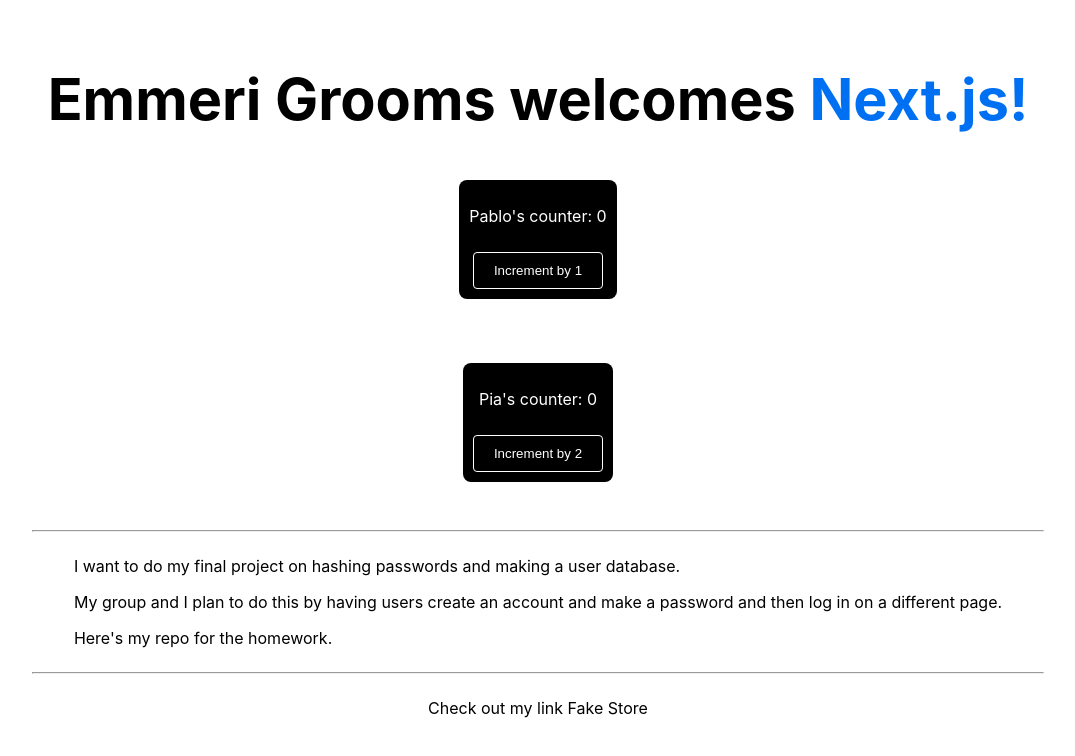
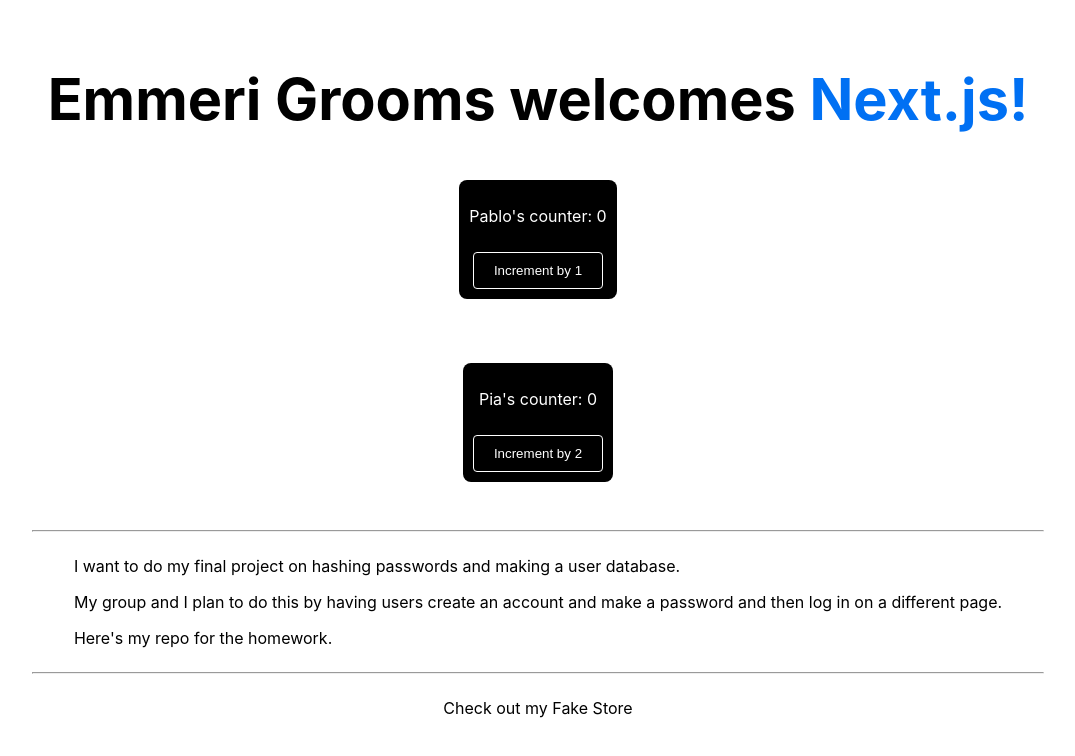
Before and after one commit to emmerigrooms/reactJS, a Next.js app: page / in a window 1280 px wide. Shown: the top 756 px of the page, without its empty margins (102-1177 px from the left). Built offline with nearby package versions, Linux system fonts and the light colour scheme.

Commit message:
Update index.js for fake store link

```diff
--- a/pages/index.js
+++ b/pages/index.js
@@ -23,7 +23,7 @@
 
         <hr style={{width: "80%", marginTop:"1em,"}}/>
 
-        <p>Check out my link <Link href="/store">Fake Store</Link></p>
+        <p>Check out my <Link href="/store.js">Fake Store</Link></p>
     </div>
   );
 };
```
